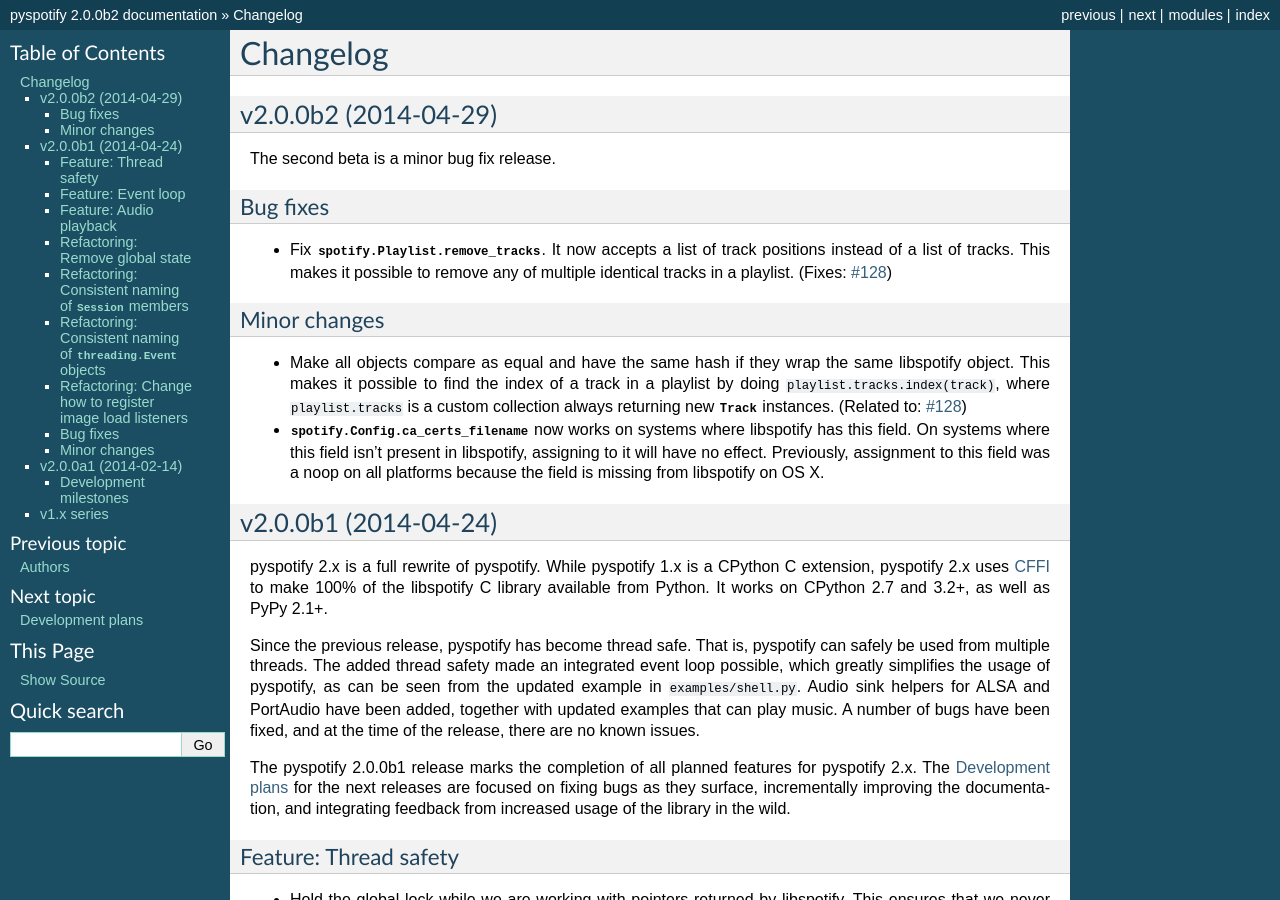
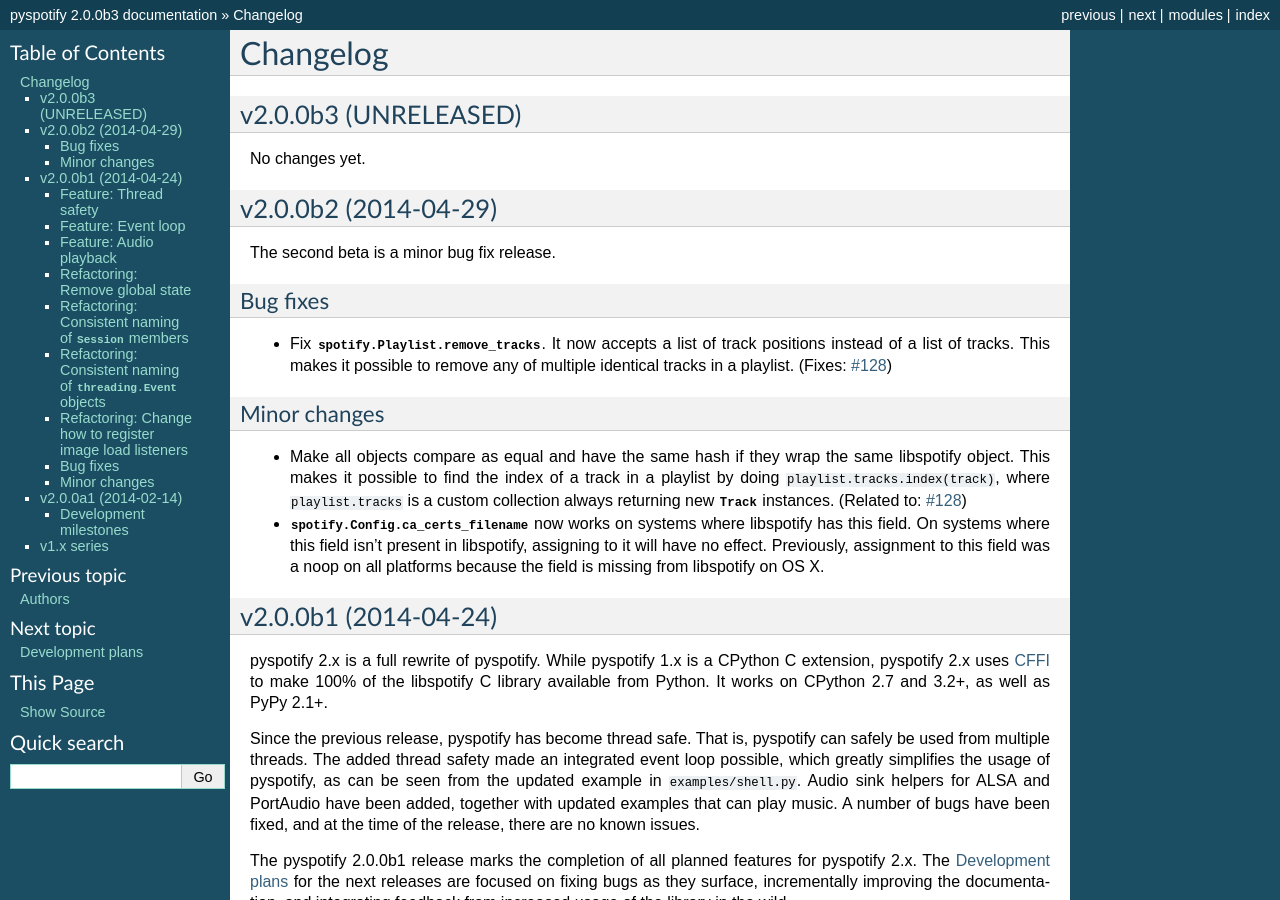
Before and after one commit to jodal/pyspotify, a Sphinx documentation site: the page built from docs/changelog.rst, in a window 1280 px wide and 900 px high. Built offline with Sphinx 7.4.7, drawn with Linux system fonts in a browser that asks for light colours; pages that are not in the unit, such as notebooks, are missing from menus; some of the changed text lies outside the part shown.

Commit message:
Bump version number to 2.0.0b3

```diff
--- a/docs/changelog.rst
+++ b/docs/changelog.rst
@@ -1,6 +1,12 @@
 *********
 Changelog
 *********
+
+v2.0.0b3 (UNRELEASED)
+=====================
+
+No changes yet.
+
 
 v2.0.0b2 (2014-04-29)
 =====================
--- a/spotify/__init__.py
+++ b/spotify/__init__.py
@@ -3,7 +3,7 @@
 import threading
 
 
-__version__ = '2.0.0b2'
+__version__ = '2.0.0b3'
 
 
 # Global reentrant lock to be held whenever libspotify functions are called or
```
